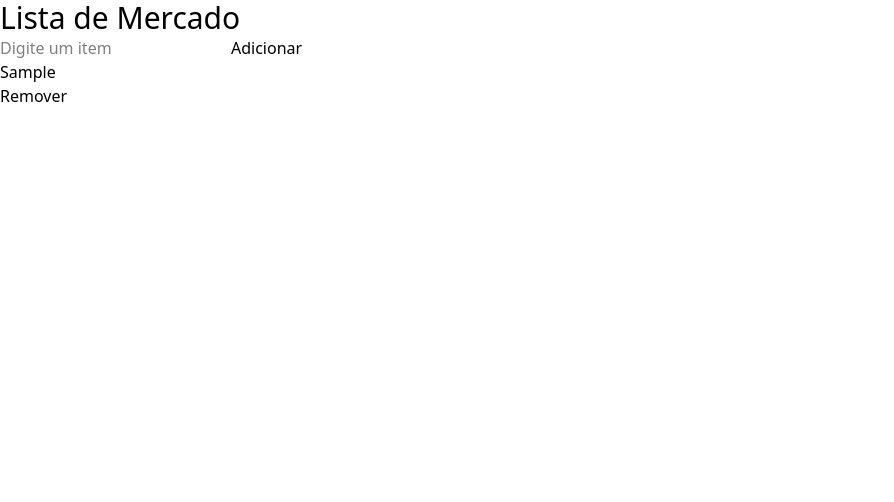
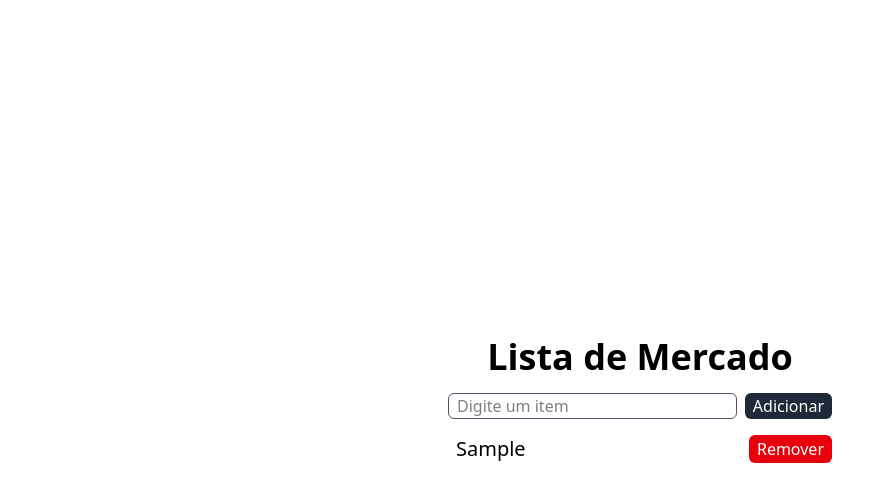
Before and after one commit to murilopava/quick-cart, a React (Vite) app: page / in a window 1280 px wide. Both pictures are taken after typing "Sample" into the empty fields and a click on the button "Adicionar". Shown: the top 502 px of the page, without its empty margins (0-894 px from the left). Built offline with nearby package versions, Linux system fonts and the light colour scheme.

Commit message:
feat: aprimorar interface de usuário com Tailwind

```diff
--- a/index.html
+++ b/index.html
@@ -7,7 +7,7 @@
   </head>
 
   <body>
-    <div id="root"></div>
+    <div id="root" class="min-h-screen flex justify-center items-center"></div>
     <script type="module" src="/src/main.jsx"></script>
   </body>
 </html>
--- a/package.json
+++ b/package.json
@@ -3,6 +3,9 @@
   "private": true,
   "version": "0.0.0",
   "type": "module",
+  "prettier": {
+    "plugins": ["prettier-plugin-tailwindcss"]
+  },
   "scripts": {
     "dev": "vite",
     "build": "vite build",
@@ -24,6 +27,8 @@
     "eslint-plugin-react-hooks": "^7.0.1",
     "eslint-plugin-react-refresh": "^0.4.24",
     "globals": "^16.5.0",
+    "prettier": "^3.8.1",
+    "prettier-plugin-tailwindcss": "^0.7.2",
     "vite": "^7.2.4"
   }
 }
--- a/src/App.jsx
+++ b/src/App.jsx
@@ -6,6 +6,7 @@ function App() {
   const [listaMercado, setListaMercado] = useState([]);
 
   const inputAdicionar = useRef();
+
   // console.log(inputAdicionar.current);
 
   // Hook
@@ -27,23 +28,26 @@ function App() {
   }
 
   return (
-    <>
-      <h1 className="text-3xl">Lista de Mercado</h1>
-      <input ref={inputAdicionar} type="text" placeholder="Digite um item"/>
-      <button onClick={() => adicionarElementoNaLista()}>Adicionar</button>
+    <div className="max-w-96 w-full flex flex-col items-center gap-4">
+      <h1 className="text-4xl font-bold">Lista de Mercado</h1>
+
+      <div className="w-full flex gap-2">
+        <input className="w-full border border-gray-600 rounded-md px-2" ref={inputAdicionar} type="text" placeholder="Digite um item"/>
+        <button className="rounded-md bg-gray-800 text-white px-2 cursor-pointer hover:bg-gray-500 transition" onClick={() => adicionarElementoNaLista()}>Adicionar</button>
+      </div>
 
 
       {listaMercado.length > 0 ? (
-        <ul>
+        <ul className="w-full flex flex-col gap-2">
         {listaMercado.map((itemLista, index) => (
         <ItemLista key={index} itemLista={itemLista} listaMercado={listaMercado} setListaMercado={setListaMercado}/>
         ))}
         </ul>
       ) : (
-        <p>Lista Vazia</p>
+        <p className="text-xl">Sua lista esta vazia!</p>
       )}
 
-    </>
+    </div>
   )
 
   // Tag vazia (<> </>) é um fragmento React
--- a/src/ItemLista.jsx
+++ b/src/ItemLista.jsx
@@ -9,9 +9,9 @@ const ItemLista = ({itemLista, listaMercado, setListaMercado}) => {
     }
     return (
     <>
-    <li>
-      <p>{itemLista}</p>
-      <button onClick={() => removerItemDaLista()}>Remover</button>
+    <li className='flex justify-between gap-2'>
+      <p className='text-xl px-2'>{itemLista}</p>
+      <button className="rounded-md bg-red-600 text-white px-2 cursor-pointer hover:bg-red-500 transition" onClick={() => removerItemDaLista()}>Remover</button>
     </li>
     </>
   )
```
Also changed, not shown: tailwind.config.js (added), 1 other file (tests, documents, lock files or other folders).
